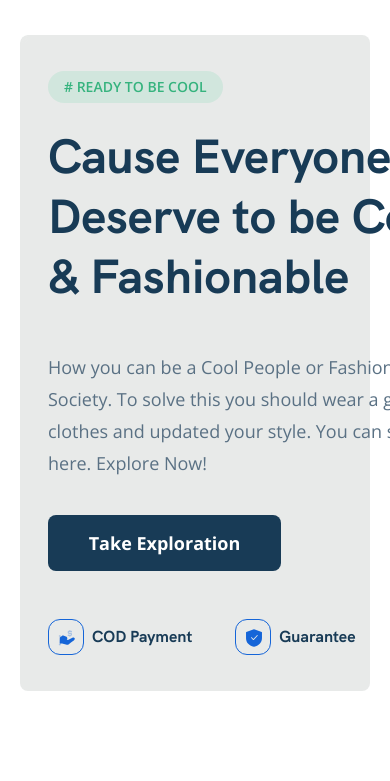
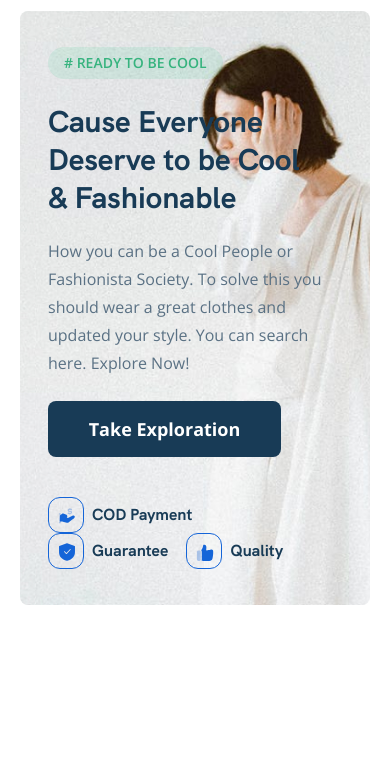
Before and after one commit to prosvirninav/Ehya-fashion, a plain HTML site: page index.html in a window 390 px wide. Shown: the part 63-844 px from the top of the page. Drawn offline with nearby package versions, Linux system fonts and the light colour scheme.

Commit message:
create: adaptive 576

```diff
--- a/sass/_media.sass
+++ b/sass/_media.sass
@@ -1,3 +1,10 @@
+@media (max-width: 1200px)
+  .main
+    background: url(../img/bg-image.jpg)
+    background-position: center center
+    background-size: cover
+    max-width: 1120px
+
 @media (max-width: 992px)
   .navbar
     &-container
@@ -8,6 +15,12 @@
       &__link, &__button
         font-size: 12px
         line-height: 18px
+  .main
+    max-width: 892px
+    margin: 0 50px
+    &-container
+      margin-left: 50px
+
 @media (max-width: 768px)
   .menu
     &-button
@@ -55,3 +68,60 @@
       margin-bottom: 36px
     &-group
       margin-bottom: 36px
+
+@media (max-width: 690px)
+  .navbar
+    &-container
+      margin: 20px 59px 30px
+  .main
+    max-width: 650px
+    background-position: 70% center
+    margin: 0 20px
+    &__title
+      font-size: 42px
+      line-height: 50px
+      width: 350px
+    &__paragraph
+      width: 380px
+      font-size: 18px
+      line-height: 32px
+      margin-bottom: 36px
+
+@media (max-width: 576px)
+  .main
+    background-position: 70% center
+    margin: 0 20px
+    &__title
+      font-size: 30px
+      line-height: 38px
+      width: 270px
+      margin-bottom: 20px
+    &__paragraph
+      width: 280px
+      font-size: 16px
+      line-height: 28px
+      margin-bottom: 24px
+    &__button
+      margin-bottom: 40px
+    &-group
+      max-width: 400px
+
+@media (min-width: 320px) and (max-width: 480px)
+  .main
+    background-position: 70% center
+    margin: 0 20px
+    &__title
+      font-size: 30px
+      line-height: 38px
+      width: 270px
+      margin-bottom: 20px
+    &__paragraph
+      width: 280px
+      font-size: 16px
+      line-height: 28px
+      margin-bottom: 24px
+    &__button
+      margin-bottom: 40px
+    &-group
+      max-width: 235px
+      flex-wrap: wrap
--- a/sass/_settings.sass
+++ b/sass/_settings.sass
@@ -7,4 +7,3 @@ body
 
 .container
   width: 1280px
-  margin: auto
--- a/sass/block/_main.sass
+++ b/sass/block/_main.sass
@@ -26,7 +26,7 @@
       color: #36B37E
       text-transform: uppercase
   &__title
-    height: 204px
+    max-height: 204px
     width: 474px
     color: #183B56
     font-family: HK Grotesk
@@ -59,7 +59,7 @@
   &-group
     display: flex
     justify-content: space-between
-    width: 447px
+    max-width: 447px
     margin-bottom: 46px
     &__icon
       width: 36px
```
Also changed, not shown: css/style.css, img/bg-image-2.jpg (added), 1 other file.
